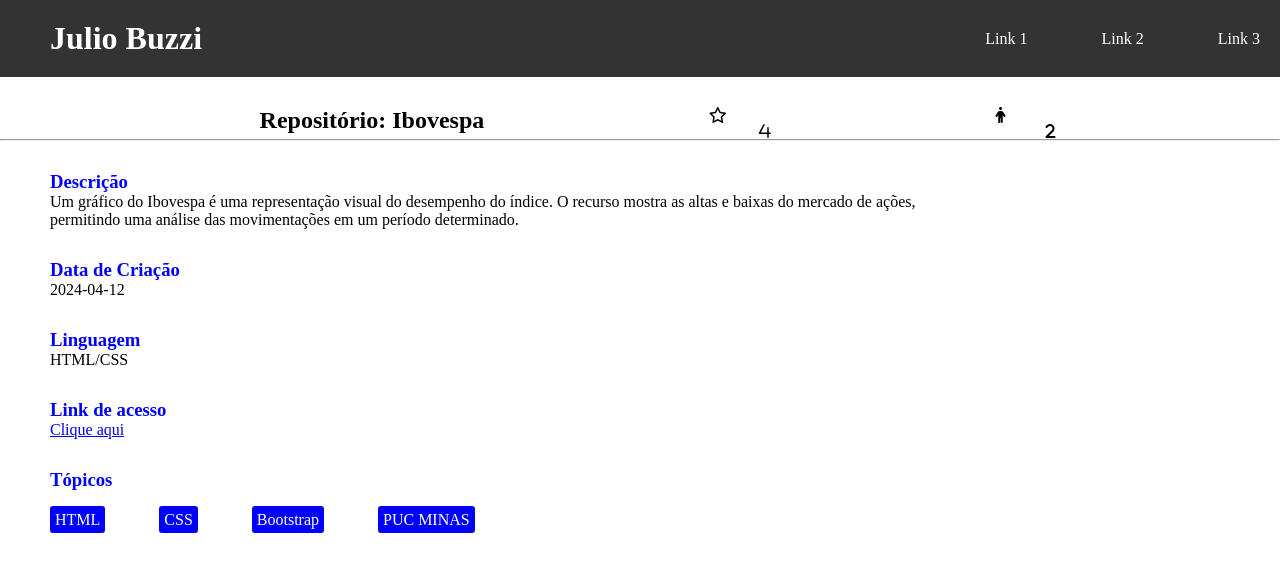
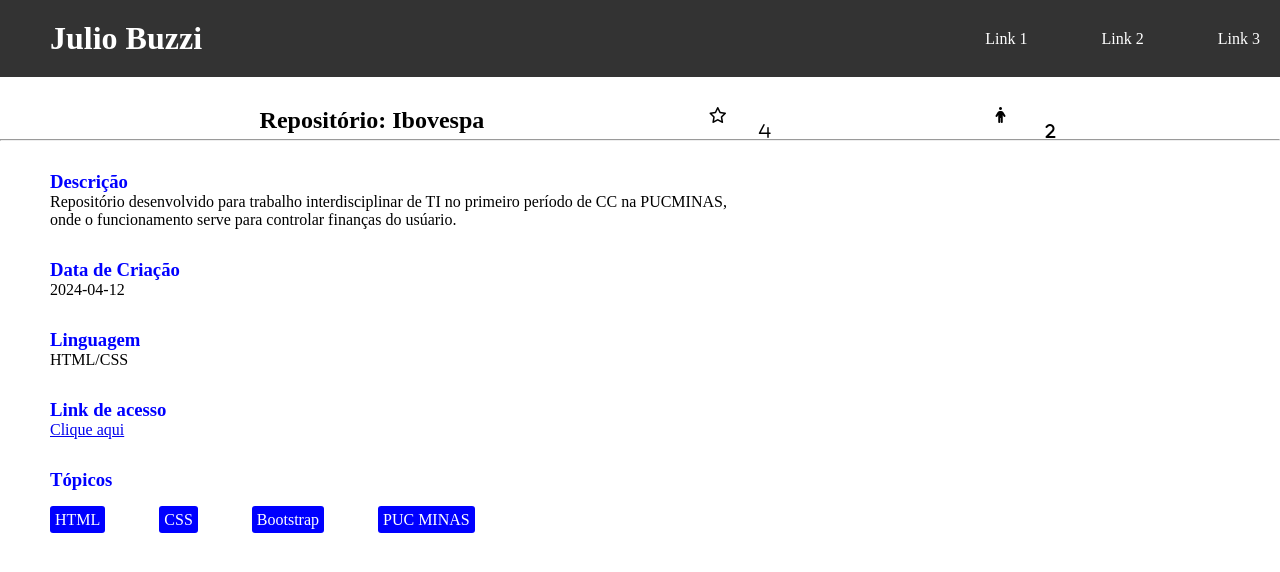
Before and after one commit to JulioBuzzi/TrabalhoPratico, a plain HTML site: page repositorioIbovespa.html in a window 1280 px wide. Drawn offline with Linux system fonts and the light colour scheme.

Commit message:
Update repositorioIbovespa.html

```diff
--- a/repositorioIbovespa.html
+++ b/repositorioIbovespa.html
@@ -27,7 +27,8 @@
     </section>
     <hr>
     <h3>Descrição</h3>
-    <p>Um gráfico do Ibovespa é uma representação visual do desempenho do índice. O recurso mostra as altas e baixas do mercado de ações,<br> permitindo uma análise das movimentações em um período determinado.</p>
+    <p>Repositório desenvolvido para trabalho interdisciplinar de TI no primeiro período de CC na PUCMINAS, <br>onde o funcionamento serve para controlar finanças do usúario.
+    </p>
     <h3>Data de Criação</h3>
     <p>2024-04-12</p>
     <h3>Linguagem</h3>
```
